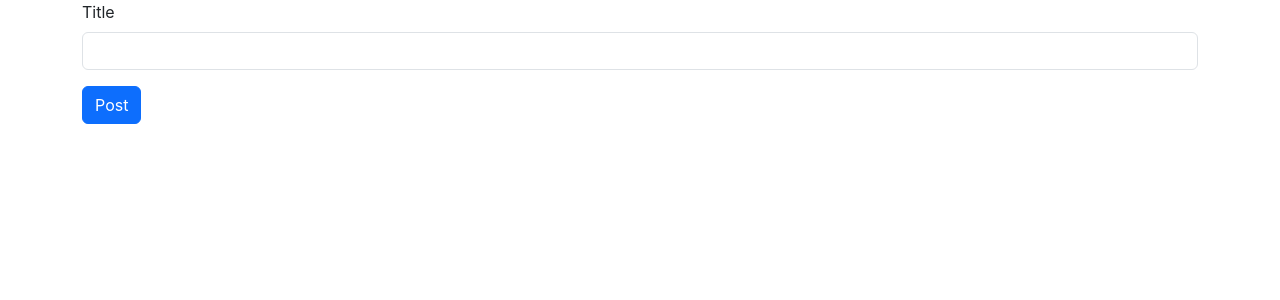
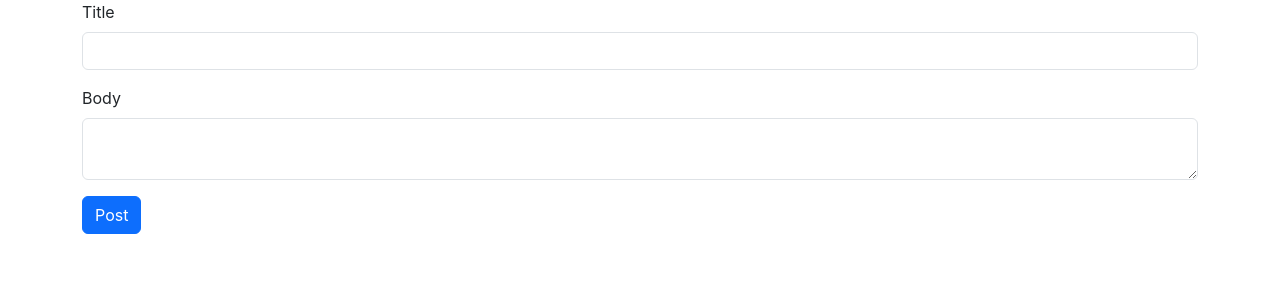
Before and after one commit to rizelin/react-test, a React (Create React App) app: page / in a window 1280 px wide. Shown: the top 300 px of the page. Built offline with nearby package versions, Linux system fonts and the light colour scheme.

Commit message:
색 2-11

```diff
--- a/src/App.js
+++ b/src/App.js
@@ -2,6 +2,10 @@
 
 function App() {
   const [title, setTitle] = useState('');
+  const [body, setBody] = useState('');
+  const onSubmit = () => {
+    console.log(title, body)
+  }
 
   return (
     <React.StrictMode>
@@ -16,8 +20,21 @@
             }}
           />
         </div>
+        <div className="mb-3">
+          <label className="form-label">Body</label>
+          <textarea
+            className="form-control"
+            value={body}
+            onChange={(evnet) => {
+              setBody(evnet.target.value )
+            }}
+          />
+        </div>
         <div>
-          <button className="btn btn-primary">
+          <button
+            className="btn btn-primary"
+            onClick={onSubmit}
+          >
             Post
           </button>
         </div>
```
